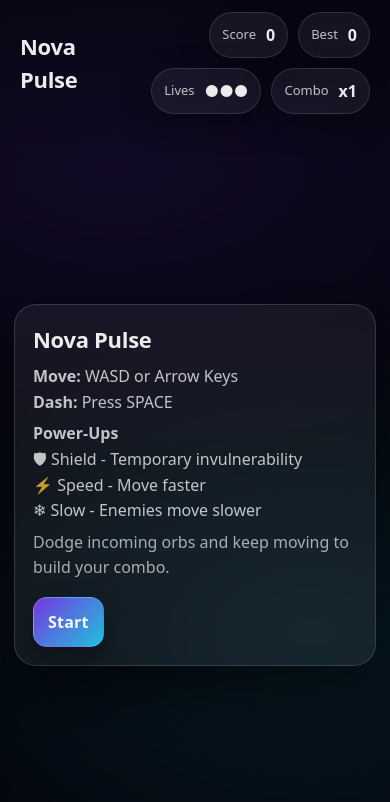
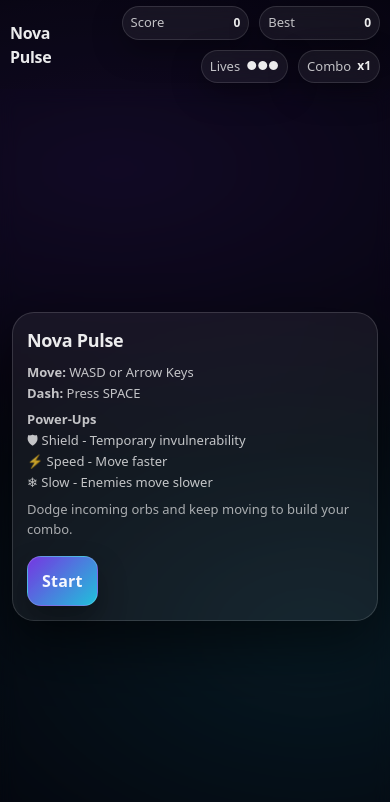
Before and after one commit to AkhilAjith2/neon-dodge-game, a React (Vite) app: page / in a window 390 px wide. Shown: the top 802 px of the page. Built offline with nearby package versions, Linux system fonts and the light colour scheme.

Commit message:
improvements, addition of mobile support

```diff
--- a/index.html
+++ b/index.html
@@ -3,7 +3,10 @@
   <head>
     <meta charset="UTF-8" />
     <link rel="icon" type="image/svg+xml" href="/nova-pulse.ico" />
-    <meta name="viewport" content="width=device-width, initial-scale=1.0" />
+    <meta
+      name="viewport"
+      content="width=device-width, initial-scale=1, maximum-scale=1, user-scalable=no"
+    />
     <title>Nova Pulse</title>
   </head>
   <body>
--- a/src/App.jsx
+++ b/src/App.jsx
@@ -32,6 +32,74 @@ export default function NeonDodgeGame() {
   const wrapRef = useRef(null);
   const canvasRef = useRef(null);
   const rafRef = useRef(0);
+  const isMobile = window.innerWidth < 600;
+  const mobileScale = isMobile ? 0.7 : 1;
+
+  const [isTouchDevice, setIsTouchDevice] = useState(
+    typeof window !== "undefined" &&
+      window.matchMedia("(pointer: coarse)").matches,
+  );
+
+  useEffect(() => {
+    const mq = window.matchMedia("(pointer: coarse)");
+
+    const update = () => setIsTouchDevice(mq.matches);
+
+    mq.addEventListener("change", update);
+
+    return () => mq.removeEventListener("change", update);
+  }, []);
+
+  const joystickRef = useRef({
+    active: false,
+    startX: 0,
+    startY: 0,
+    x: 0,
+    y: 0,
+    max: 60,
+  });
+
+  function handleJoyStart(e) {
+    const touch = e.touches[0];
+    const j = joystickRef.current;
+
+    j.active = true;
+    j.startX = touch.clientX;
+    j.startY = touch.clientY;
+  }
+
+  function handleJoyMove(e) {
+    const j = joystickRef.current;
+    if (!j.active) return;
+
+    const touch = e.touches[0];
+    const dx = touch.clientX - j.startX;
+    const dy = touch.clientY - j.startY;
+
+    const dist = Math.hypot(dx, dy);
+    const max = j.max;
+
+    const nx = dist > max ? (dx / dist) * max : dx;
+    const ny = dist > max ? (dy / dist) * max : dy;
+
+    j.x = nx;
+    j.y = ny;
+
+    const g = gameRef.current;
+    g.ix = nx / max;
+    g.iy = ny / max;
+  }
+
+  function handleJoyEnd() {
+    const j = joystickRef.current;
+    j.active = false;
+    j.x = 0;
+    j.y = 0;
+
+    const g = gameRef.current;
+    g.ix = 0;
+    g.iy = 0;
+  }
 
   // game state stored in refs for smooth loop
   const gameRef = useRef({
@@ -97,7 +165,9 @@ export default function NeonDodgeGame() {
 
   // Load best score
   useEffect(() => {
-    const best = Number(localStorage.getItem("neon_dodge_best") || 0);
+    const best = Math.floor(
+      Number(localStorage.getItem("neon_dodge_best") || 0),
+    );
     gameRef.current.best = best;
     setUi((u) => ({ ...u, best }));
   }, []);
@@ -114,7 +184,7 @@ export default function NeonDodgeGame() {
 
       // keep a nice aspect ratio
       const targetW = rect.width;
-      const targetH = Math.max(420, rect.height || 560);
+      const targetH = rect.height;
 
       c.width = Math.floor(targetW * dpr);
       c.height = Math.floor(targetH * dpr);
@@ -282,7 +352,7 @@ export default function NeonDodgeGame() {
     g.py = g.h * 0.5;
     g.vx = 0;
     g.vy = 0;
-    g.r = 8;
+    g.r = 8 * mobileScale;
     g.lives = 3;
     g.invuln = 1.0;
 
@@ -328,7 +398,7 @@ export default function NeonDodgeGame() {
     g.running = false;
 
     if (g.score > g.best) {
-      g.best = g.score;
+      g.best = Math.floor(g.score);
       localStorage.setItem("neon_dodge_best", String(g.best));
     }
 
@@ -429,7 +499,7 @@ export default function NeonDodgeGame() {
       vx: Math.cos(angle) * speed,
       vy: Math.sin(angle) * speed,
       type,
-      r: 22, // bigger than enemies
+      r: 22 * mobileScale,
       spawnTime: g.t,
     });
   }
@@ -513,22 +583,22 @@ export default function NeonDodgeGame() {
 
   function spawnEnemy() {
     const g = gameRef.current;
-
+    const spawnOffset = isMobile ? 120 : 40;
     const side = Math.floor(rand(0, 4));
     let x = 0,
       y = 0;
 
     if (side === 0) {
       x = rand(0, g.w);
-      y = -40;
+      y = -spawnOffset;
     } else if (side === 1) {
-      x = g.w + 40;
+      x = g.w + spawnOffset;
       y = rand(0, g.h);
     } else if (side === 2) {
       x = rand(0, g.w);
-      y = g.h + 40;
+      y = g.h + spawnOffset;
     } else {
-      x = -40;
+      x = -spawnOffset;
       y = rand(0, g.h);
     }
 
@@ -555,7 +625,7 @@ export default function NeonDodgeGame() {
       y,
       vx: Math.cos(angle) * speed,
       vy: Math.sin(angle) * speed,
-      r: rand(10, 22),
+      r: rand(10, 22) * mobileScale,
       w: rand(0.6, 1.2),
       huePick,
       attackType,
@@ -577,7 +647,7 @@ export default function NeonDodgeGame() {
         vy: Math.sin(a) * sp,
         life: rand(0.25, 0.9),
         max: 1,
-        r: rand(1.5, 4.5),
+        r: rand(1.5, 4.5) * mobileScale,
         pick: colorPick,
       });
     }
@@ -1173,14 +1243,15 @@ export default function NeonDodgeGame() {
       style={{
         display: "inline-flex",
         alignItems: "center",
-        gap: 10,
-        padding: "10px 12px",
+        gap: isMobile ? 6 : 10,
+        padding: isMobile ? "6px 8px" : "10px 12px",
         borderRadius: 999,
         background: "rgba(255,255,255,0.06)",
         border: "1px solid rgba(255,255,255,0.12)",
         backdropFilter: "blur(10px)",
         WebkitBackdropFilter: "blur(10px)",
         boxShadow: "0 10px 30px rgba(0,0,0,0.35)",
+        fontSize: isMobile ? 12 : 14,
       }}
     >
       {children}
@@ -1229,11 +1300,24 @@ export default function NeonDodgeGame() {
     );
   };
 
+  const mobileBtn = {
+    width: 50,
+    height: 50,
+    borderRadius: "50%",
+    border: "1px solid rgba(255,255,255,0.25)",
+    background: "rgba(255,255,255,0.08)",
+    color: "white",
+    fontSize: 20,
+    backdropFilter: "blur(10px)",
+    WebkitBackdropFilter: "blur(10px)",
+  };
+
   return (
     <div
       style={{
-        width: "100%",
-        height: "100%",
+        height: "100vh",
+        width: "100vw",
+        overflow: "hidden",
         background:
           "radial-gradient(1200px 600px at 30% 20%, rgba(124,58,237,0.18), transparent 50%), radial-gradient(900px 600px at 80% 75%, rgba(34,211,238,0.16), transparent 55%), #060612",
         color: palette.text,
@@ -1260,13 +1344,19 @@ export default function NeonDodgeGame() {
             alignItems: "center",
             justifyContent: "space-between",
             gap: 12,
-            padding: "12px 20px",
+            padding: isMobile ? "6px 10px" : "12px 20px",
             background: "rgba(0,0,0,0.4)",
             zIndex: 10,
           }}
         >
           <div style={{ display: "grid", gap: 6 }}>
-            <div style={{ fontSize: 22, fontWeight: 800, letterSpacing: -0.3 }}>
+            <div
+              style={{
+                fontSize: window.innerWidth < 600 ? 16 : 22,
+                fontWeight: 800,
+                letterSpacing: -0.3,
+              }}
+            >
               Nova Pulse
             </div>
           </div>
@@ -1282,13 +1372,31 @@ export default function NeonDodgeGame() {
             {pill(
               <>
                 <span style={{ opacity: 0.8, fontSize: 13 }}>Score</span>
-                <span style={{ fontWeight: 800 }}>{ui.score}</span>
+                <span
+                  style={{
+                    fontWeight: 800,
+                    minWidth: 70,
+                    textAlign: "right",
+                    fontVariantNumeric: "tabular-nums",
+                  }}
+                >
+                  {ui.score}
+                </span>
               </>,
             )}
             {pill(
               <>
                 <span style={{ opacity: 0.8, fontSize: 13 }}>Best</span>
-                <span style={{ fontWeight: 800 }}>{ui.best}</span>
+                <span
+                  style={{
+                    fontWeight: 800,
+                    minWidth: 70,
+                    textAlign: "right",
+                    fontVariantNumeric: "tabular-nums",
+                  }}
+                >
+                  {ui.best}
+                </span>
               </>,
             )}
             {pill(
@@ -1314,6 +1422,7 @@ export default function NeonDodgeGame() {
             position: "relative",
             width: "100%",
             height: "100%",
+            touchAction: "none",
             borderRadius: 0,
             overflow: "hidden",
             border: "none",
@@ -1322,6 +1431,53 @@ export default function NeonDodgeGame() {
           }}
         >
           <canvas ref={canvasRef} style={{ display: "block" }} />
+
+          {/* Mobile Joystick */}
+          {isTouchDevice && (
+            <>
+              {/* Joystick */}
+              <div
+                style={{
+                  position: "absolute",
+                  bottom: 40,
+                  left: 40,
+                  width: 120,
+                  height: 120,
+                  borderRadius: "50%",
+                  background: "rgba(255,255,255,0.05)",
+                  border: "1px solid rgba(255,255,255,0.15)",
+                  touchAction: "none",
+                }}
+                onTouchStart={handleJoyStart}
+                onTouchMove={handleJoyMove}
+                onTouchEnd={handleJoyEnd}
+              >
+                <div
+                  style={{
+                    position: "absolute",
+                    width: 50,
+                    height: 50,
+                    borderRadius: "50%",
+                    background: "rgba(255,255,255,0.2)",
+                    transform: `translate(${joystickRef.current.x + 35}px, ${joystickRef.current.y + 35}px)`,
+                  }}
+                />
+              </div>
+
+              {/* Dash Button */}
+              <div
+                style={{
+                  position: "absolute",
+                  bottom: 40,
+                  right: 40,
+                }}
+              >
+                <button onTouchStart={() => performDash(gameRef.current)}>
+                  DASH
+                </button>
+              </div>
+            </>
+          )}
 
           {/* Start overlay */}
           {!ui.started && (
@@ -1403,15 +1559,22 @@ function OverlayCard({ title, subtitle, actions }) {
     >
       <div
         style={{
-          width: "min(520px, calc(100% - 28px))",
+          width: "min(520px, calc(100% - 24px))",
+          borderRadius: 18,
           borderRadius: 22,
-          padding: 18,
+          padding: window.innerWidth < 600 ? 14 : 18,
           border: "1px solid rgba(255,255,255,0.14)",
           background: "rgba(255,255,255,0.06)",
           boxShadow: "0 24px 60px rgba(0,0,0,0.55)",
         }}
       >
-        <div style={{ fontSize: 22, fontWeight: 900, letterSpacing: -0.3 }}>
+        <div
+          style={{
+            fontSize: window.innerWidth < 600 ? 18 : 22,
+            fontWeight: 900,
+            letterSpacing: -0.3,
+          }}
+        >
           {title}
         </div>
         <div
@@ -1419,6 +1582,8 @@ function OverlayCard({ title, subtitle, actions }) {
             marginTop: 8,
             color: "rgba(255,255,255,0.75)",
             lineHeight: 1.5,
+            fontSize: window.innerWidth < 600 ? 13 : 15,
+            wordBreak: "break-word",
           }}
         >
           {subtitle}
```
